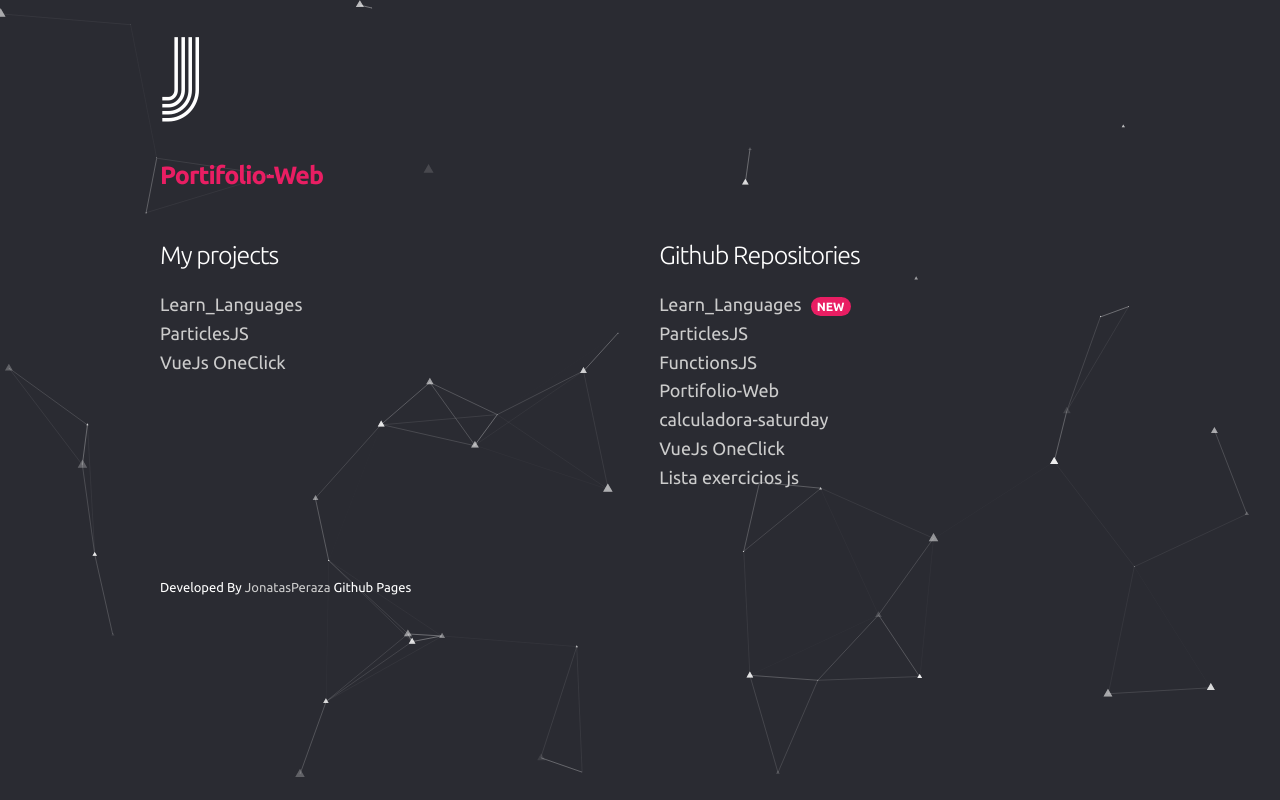
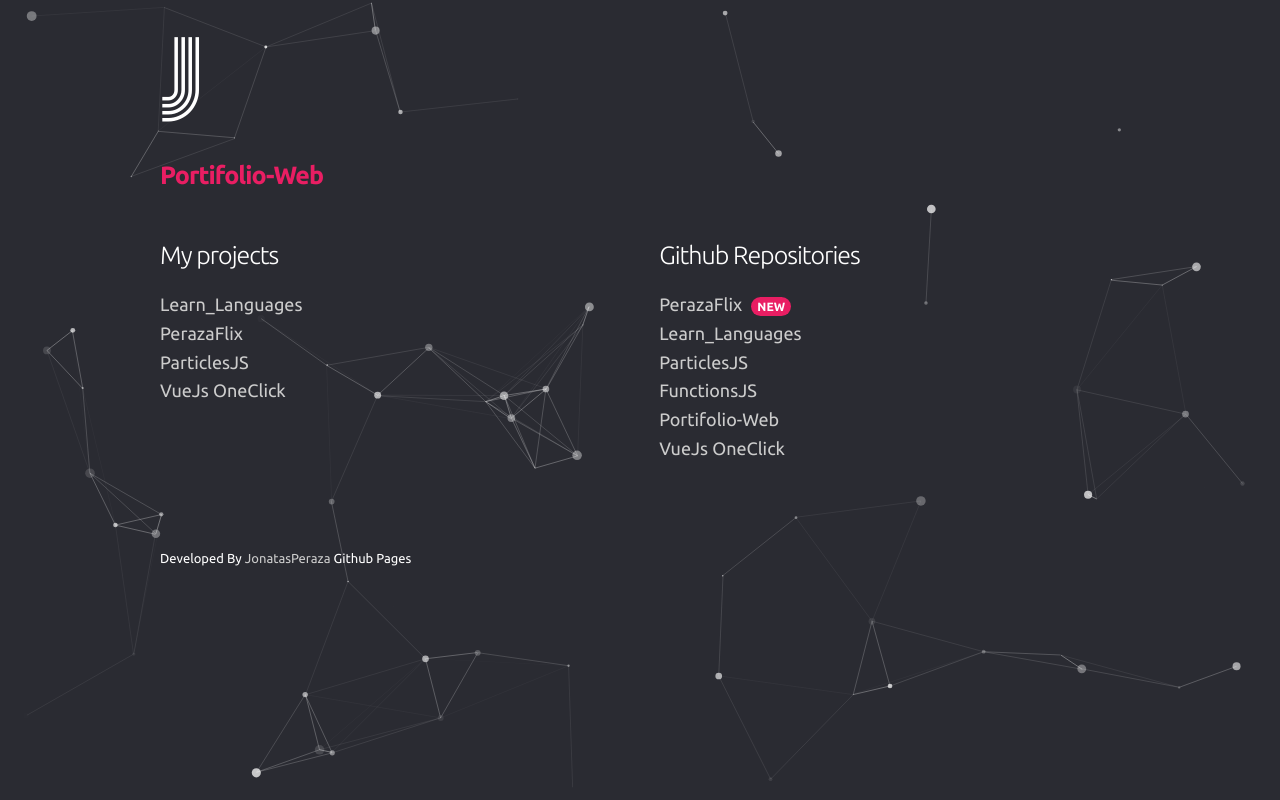
Before and after one commit to jonatasperaza/portifolio-web, a plain HTML site: page index.html in a window 1280 px wide. Drawn offline with nearby package versions, Linux system fonts and the light colour scheme.

Commit message:
Atualizações de links e configurações de partículas

```diff
--- a/index.html
+++ b/index.html
@@ -29,6 +29,9 @@
                                 <a target="_blank" href="https://learnlanguages.vercel.app">Learn_Languages</a>
                             </li>
                             <li>
+                                <a target="_blank" href="https://github.com/jonatasperaza/PerazaFlix">PerazaFlix</a>
+                            </li>
+                            <li>
                                 <a target="_blank" href="https://github.com/jonatasperaza/My-particles-js">ParticlesJS</a>
                             </li>
                             <li>
@@ -43,8 +46,13 @@
                         <h1>Github Repositories</h1>
                         <ul>
                             <li>
+                                <a target="_blank" href="https://github.com/jonatasperaza/PerazaFlix">PerazaFlix
+                                    <span>NEW</span>
+                                </a>
+                            </li>
+                            <li>
                                 <a target="_blank" href="https://learnlanguages.vercel.app">Learn_Languages
-                                    <span>NEW</span></a>
+                                    </a>
                             </li>
                             <li>
                                 <a href="https://github.com/jonatasperaza/My-particles-js" target="_blank">ParticlesJS</a>
@@ -58,15 +66,7 @@
                                 </a>
                             </li>
                             <li>
-                                <a href="https://github.com/jonatasperaza/calculadora-saturday" target="_blank">calculadora-saturday
-                                </a>
-                            </li>
-                            <li>
                                 <a href="https://github.com/jonatasperaza/VueJsOneClick" target="_blank">VueJs OneClick
-                                </a>
-                            </li>
-                            <li>
-                                <a href="https://github.com/jonatasperaza/listaExercicios_01" target="_blank">Lista exercicios js
                                 </a>
                             </li>
                         </ul>
--- a/index.js
+++ b/index.js
@@ -2,7 +2,7 @@ particlesJS("background", {
 
     particles: {
         number: {
-            value: 15,
+            value: 20,
             density: {
                 enable: true,
                 value_area: 300,
@@ -13,7 +13,7 @@ particlesJS("background", {
             value: "#ffffff",
         },
         shape: {
-            type: "triangle",
+            type: "circle",
         },
         opacity: {
             value: 0.8,
@@ -46,9 +46,9 @@ particlesJS("background", {
 
         move: {
             enable: true,
-            speed: 2,
+            speed: 2.5,
             direction: "none",
-            random: false,
+            random: true,
             straight: false,
             out_mode: "bounce",
             bounce: false,
```
